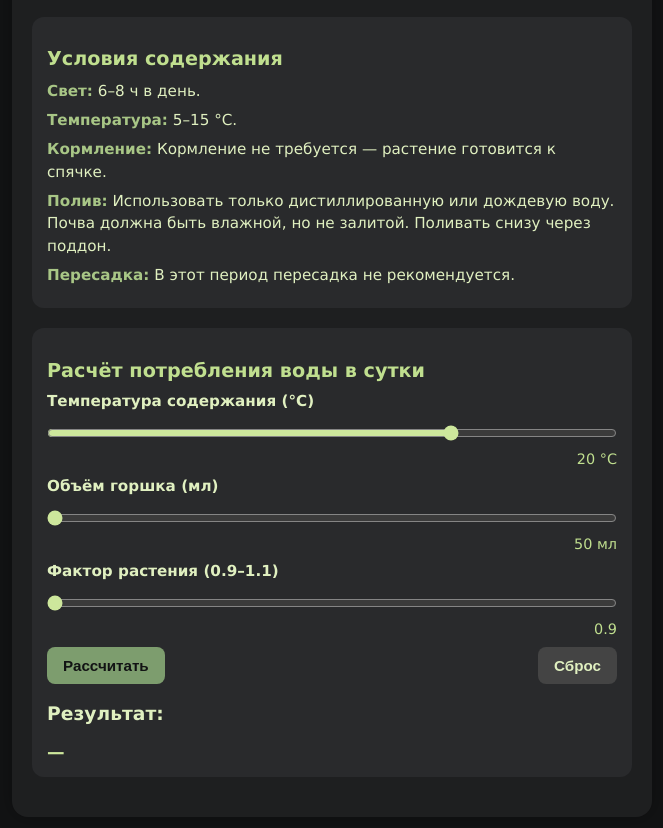
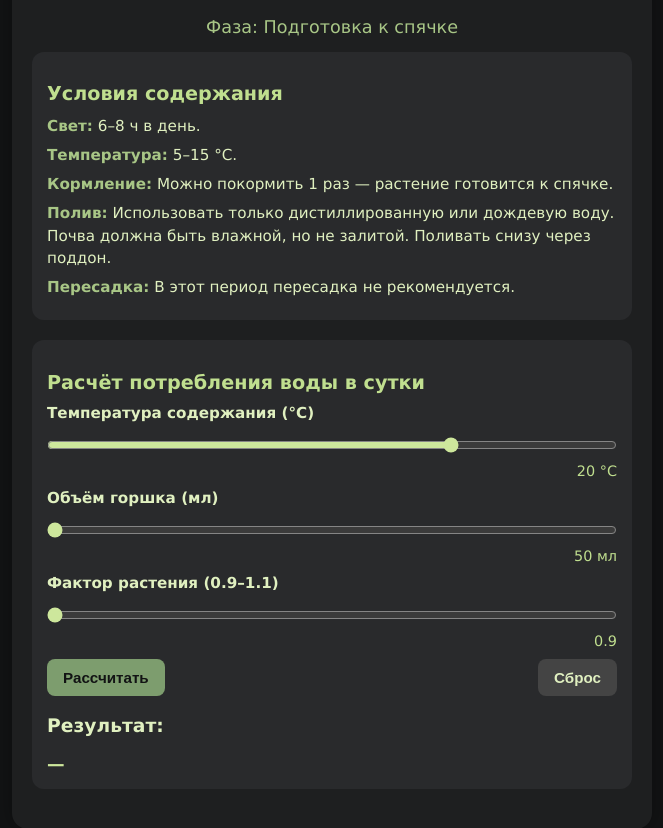
Before and after one commit to Deus-Fati/Plants, a plain HTML site: page Igor.html in a window 1280 px wide. Shown: the part 120-948 px from the top of the page, without its empty margins (308-971 px from the left). Drawn offline with Linux system fonts and the light colour scheme.

Commit message:
Igor.html

```diff
--- a/Igor.html
+++ b/Igor.html
@@ -38,6 +38,7 @@ button { padding:10px 16px; border-radius:8px; border:none; cursor:pointer; font
 .instruction p { margin:6px 0; }
 .instruction strong { color:#a8c686; }
 .instruction ul { margin:4px 0 8px 20px; }
+#plantPhase { text-align:center; font-size:1.1rem; color:#a8c686; margin-bottom:15px; }
 </style>
 </head>
 <body>
@@ -45,6 +46,8 @@ button { padding:10px 16px; border-radius:8px; border:none; cursor:pointer; font
 <div class="container">
   <h1>Игорь</h1>
   <h1>Условия содержания и полив</h1>
+  <!-- Фаза растения -->
+  <div id="plantPhase"></div>
 
   <!-- Блок условий содержания -->
   <div class="section">
@@ -104,6 +107,14 @@ function getSeasonConstants(m) {
 }
 const consts = getSeasonConstants(month);
 
+// Фаза растения
+function getPlantPhase(m) {
+  if (3 <= m && m <= 5) return "Фаза: Активный рост";
+  if (6 <= m && m <= 8) return "Фаза: Максимальная активность";
+  if (9 <= m && m <= 11) return "Фаза: Подготовка к спячке";
+  return "Фаза: Спячка";
+}
+
 // Построение инструкций
 function buildInstructions() {
   const cond = getSeasonConditions(month);
@@ -113,7 +124,7 @@ function buildInstructions() {
   // Кормление
   let feedingInfo = '';
   if (cond.N.length === 2) feedingInfo = `Можно кормить 1-2 раза живыми насекомыми: мухами, комарами и пауками.`;
-  else if (cond.N.length === 1) feedingInfo = "Кормление не требуется — растение готовится к спячке.";
+  else if (cond.N.length === 1) feedingInfo = "Можно покормить 1 раз — растение готовится к спячке.";
   else feedingInfo = "Растение в состоянии покоя, кормить не нужно.";
 
   // Полив
@@ -121,6 +132,10 @@ function buildInstructions() {
 
   // Пересадка
   let repotInfo = month === 3 ? "Можно пересаживать в свежий субстрат из торфа и песка." : "В этот период пересадка не рекомендуется.";
+
+  // Фаза
+  const phase = getPlantPhase(month);
+  document.getElementById('plantPhase').textContent = phase;
 
   document.getElementById('sunHours').textContent = sunHours;
   document.getElementById('tempRange').textContent = tempRange;
```
